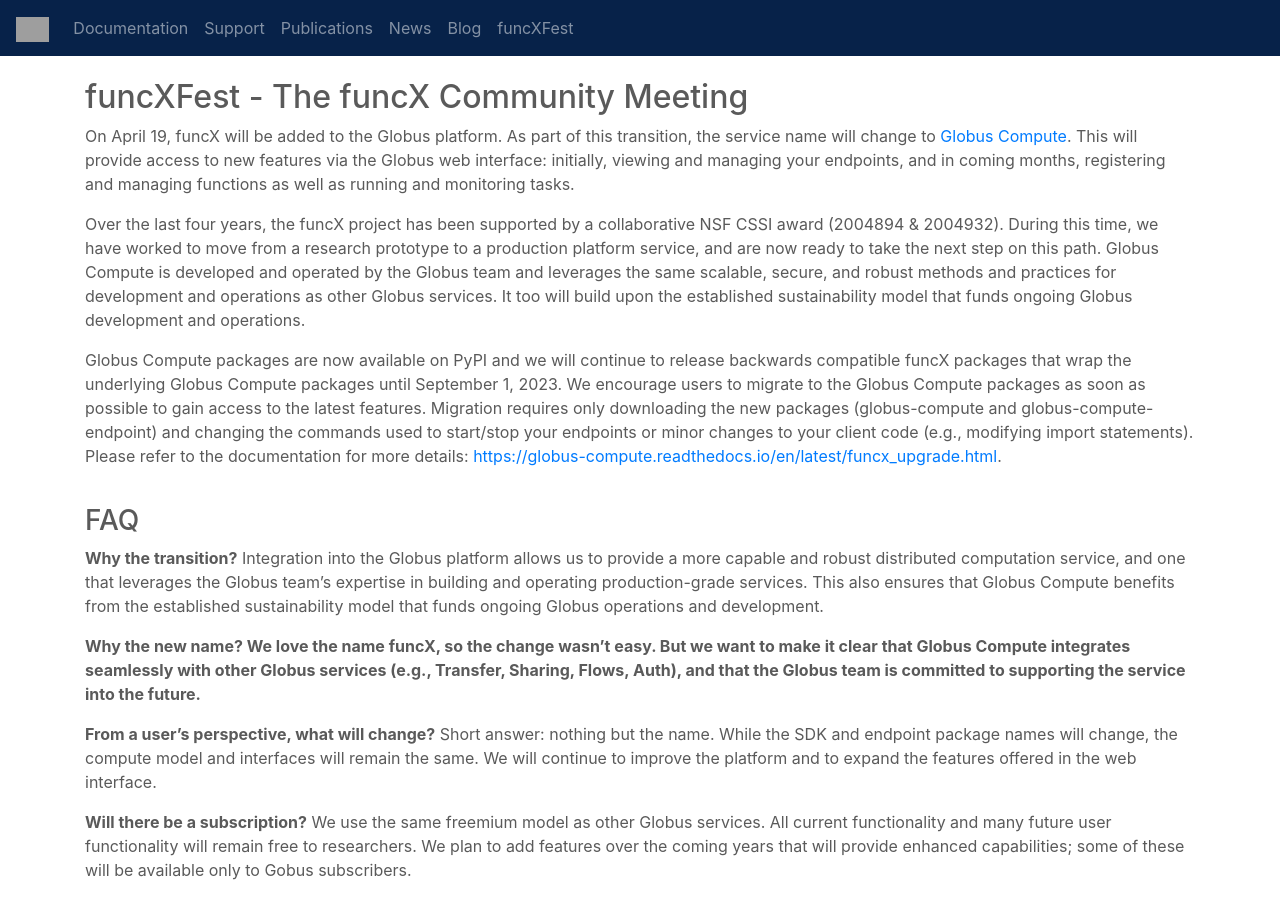
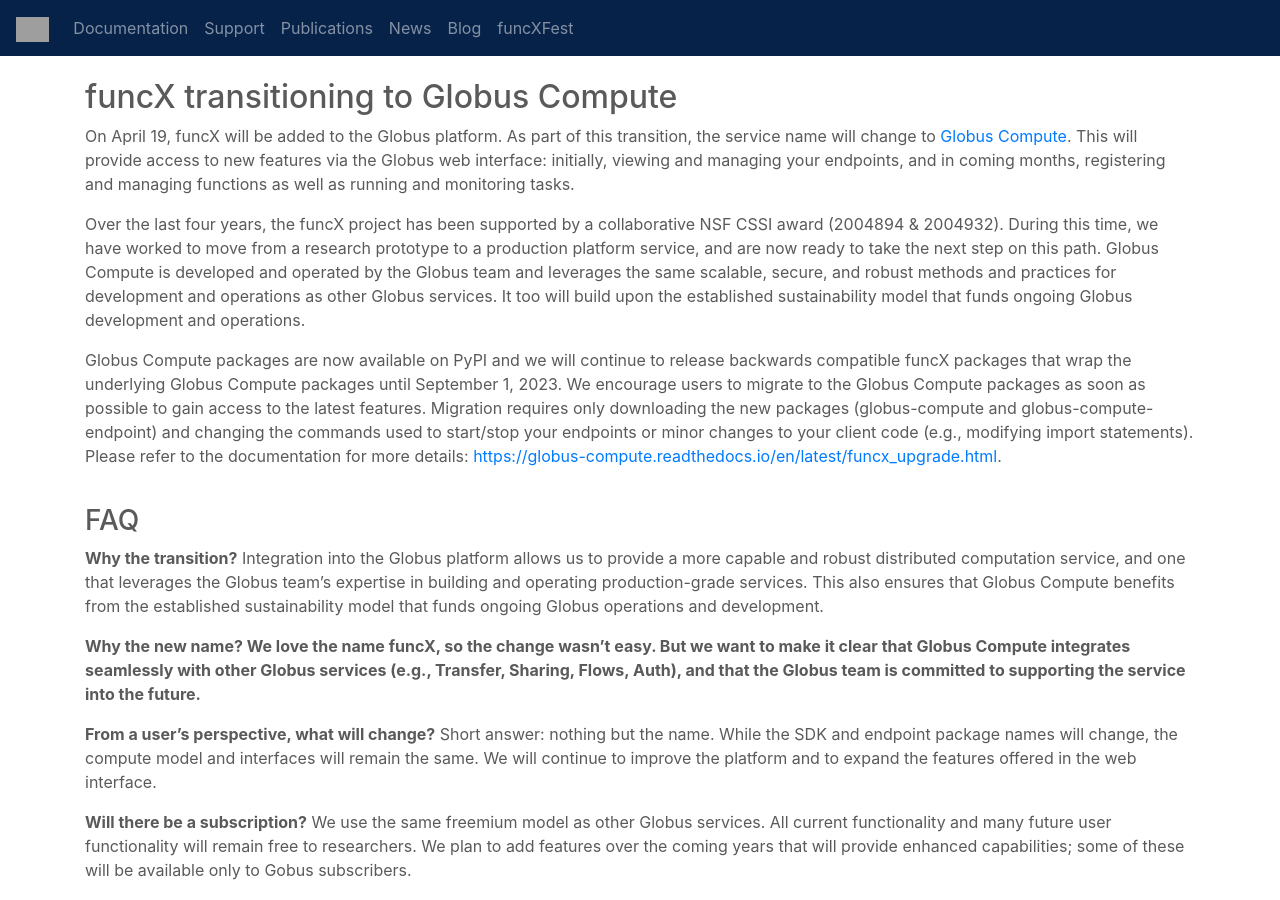
Before and after one commit to funcx-faas/funcx-faas.github.io, a Jekyll site: the page built from globus-compute.html, in a window 1280 px wide and 900 px high. Built offline with Jekyll 4.4.1, drawn with Linux system fonts in a browser that asks for light colours; grey boxes are pictures that could not be loaded.

Commit message:
Update globus-compute.html

```diff
--- a/globus-compute.html
+++ b/globus-compute.html
@@ -13,7 +13,7 @@
 
   <div class="row" style="padding-top: 20px">
     <div class="col-lg-12">
-      <h2>funcXFest - The funcX Community Meeting</h2>
+      <h2>funcX transitioning to Globus Compute</h2>
       <p>On April 19, funcX will be added to the Globus platform. As part of this transition,
         the service name will change to <a href='https://globus.org/compute'>Globus Compute</a>. This will
         provide access to new features via the Globus web interface: initially, viewing and managing
```
